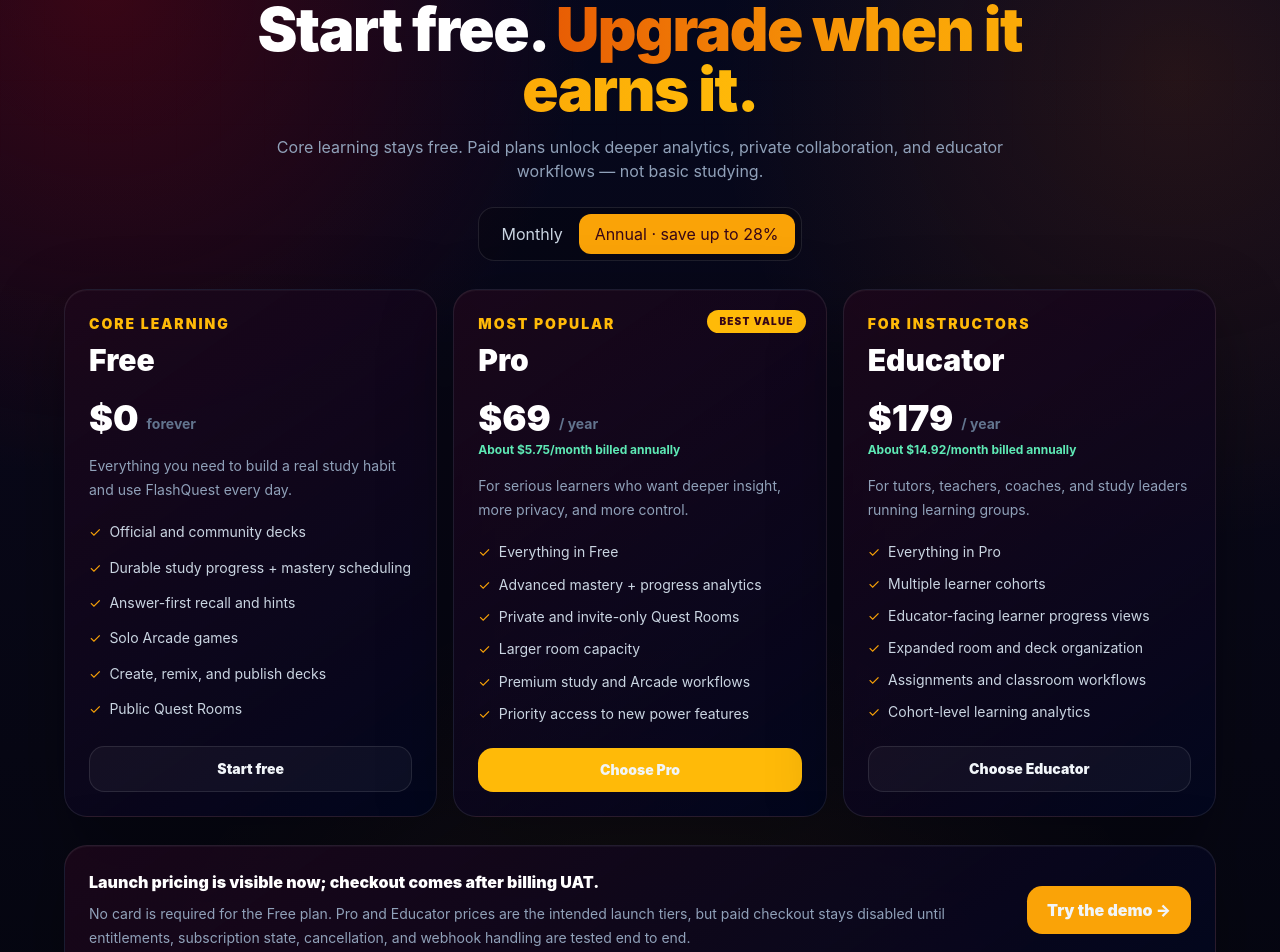
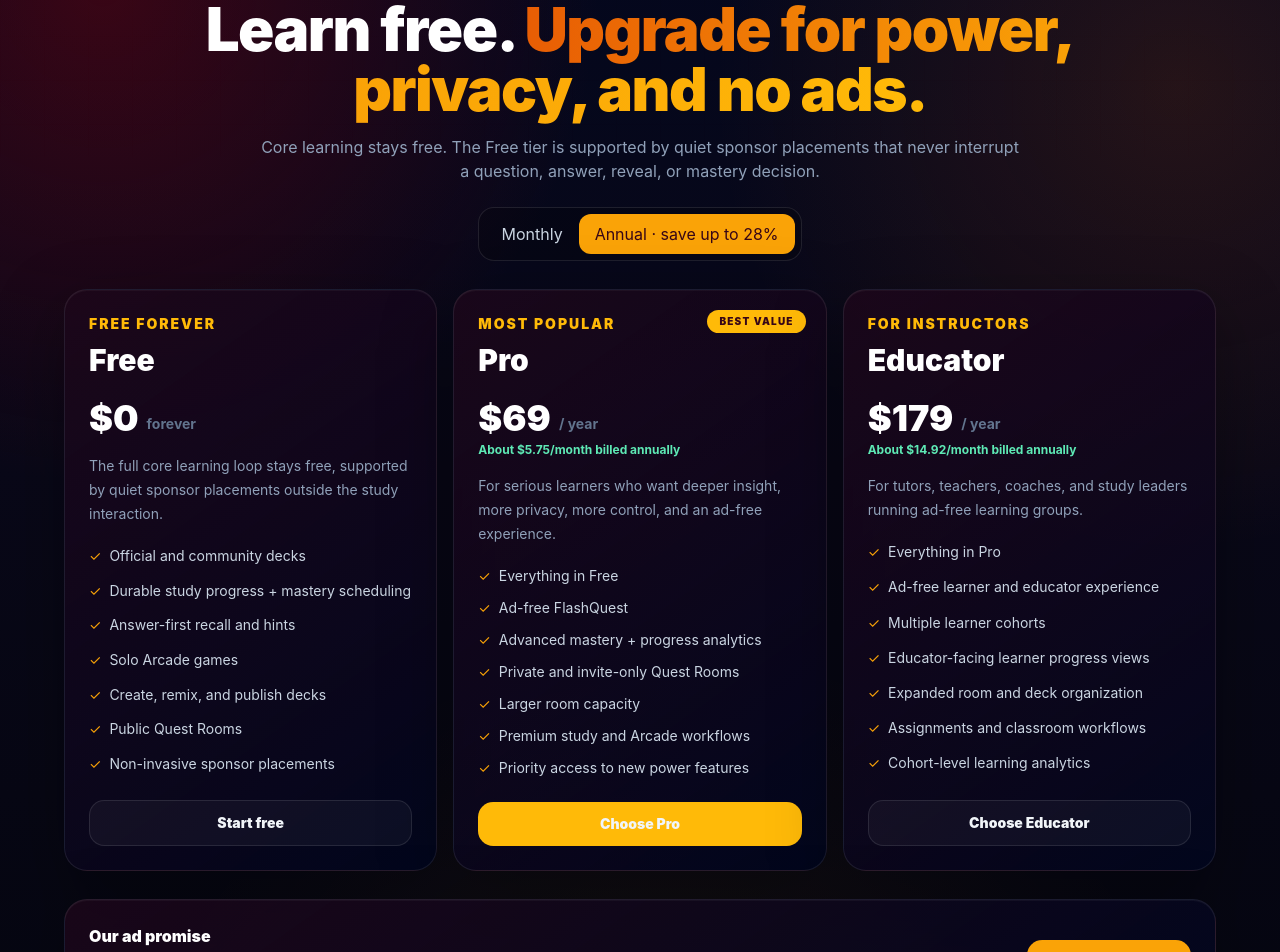
Before and after one commit to mergemaven11/FlashQuest, a React (Vite) app in the folder frontend/: page /plans in a window 1280 px wide. Shown: the part 140-1092 px from the top of the page. Built offline with nearby package versions, Linux system fonts and the light colour scheme; no server answers.

Commit message:
feat: make Free ad-supported and paid plans ad-free

```diff
--- a/frontend/src/pages/Plans.tsx
+++ b/frontend/src/pages/Plans.tsx
@@ -8,8 +8,8 @@ const plans = [
     name: "Free",
     monthly: 0,
     annual: 0,
-    badge: "Core learning",
-    summary: "Everything you need to build a real study habit and use FlashQuest every day.",
+    badge: "Free forever",
+    summary: "The full core learning loop stays free, supported by quiet sponsor placements outside the study interaction.",
     features: [
       "Official and community decks",
       "Durable study progress + mastery scheduling",
@@ -17,6 +17,7 @@ const plans = [
       "Solo Arcade games",
       "Create, remix, and publish decks",
       "Public Quest Rooms",
+      "Non-invasive sponsor placements",
     ],
     featured: false,
   },
@@ -25,9 +26,10 @@ const plans = [
     monthly: 7.99,
     annual: 69,
     badge: "Most popular",
-    summary: "For serious learners who want deeper insight, more privacy, and more control.",
+    summary: "For serious learners who want deeper insight, more privacy, more control, and an ad-free experience.",
     features: [
       "Everything in Free",
+      "Ad-free FlashQuest",
       "Advanced mastery + progress analytics",
       "Private and invite-only Quest Rooms",
       "Larger room capacity",
@@ -41,9 +43,10 @@ const plans = [
     monthly: 19.99,
     annual: 179,
     badge: "For instructors",
-    summary: "For tutors, teachers, coaches, and study leaders running learning groups.",
+    summary: "For tutors, teachers, coaches, and study leaders running ad-free learning groups.",
     features: [
       "Everything in Pro",
+      "Ad-free learner and educator experience",
       "Multiple learner cohorts",
       "Educator-facing learner progress views",
       "Expanded room and deck organization",
@@ -66,10 +69,10 @@ export default function Plans() {
       <section className="text-center">
         <p className="metric-label">💳 FlashQuest pricing</p>
         <h1 className="mx-auto mt-2 max-w-4xl text-4xl font-black tracking-tight text-white sm:text-6xl">
-          Start free. <span className="ember-text">Upgrade when it earns it.</span>
+          Learn free. <span className="ember-text">Upgrade for power, privacy, and no ads.</span>
         </h1>
         <p className="mx-auto mt-4 max-w-3xl text-sm leading-6 text-slate-400 sm:text-base">
-          Core learning stays free. Paid plans unlock deeper analytics, private collaboration, and educator workflows — not basic studying.
+          Core learning stays free. The Free tier is supported by quiet sponsor placements that never interrupt a question, answer, reveal, or mastery decision.
         </p>
 
         <div className="mx-auto mt-6 inline-flex rounded-2xl border border-white/10 bg-black/20 p-1.5">
@@ -144,9 +147,9 @@ export default function Plans() {
 
       <section className="game-panel grid gap-3 p-5 sm:p-6 lg:grid-cols-[1fr_auto] lg:items-center">
         <div>
-          <p className="font-black text-white">Launch pricing is visible now; checkout comes after billing UAT.</p>
+          <p className="font-black text-white">Our ad promise</p>
           <p className="mt-2 text-sm leading-6 text-slate-400">
-            No card is required for the Free plan. Pro and Educator prices are the intended launch tiers, but paid checkout stays disabled until entitlements, subscription state, cancellation, and webhook handling are tested end to end.
+            No popups. No interstitials. No autoplay. No ads between questions. No ad inside the answer or reveal experience. Sponsor inventory belongs around learning, never in the middle of it.
           </p>
         </div>
         <Link className="game-button bg-[#faa307] px-5 py-3 text-center font-black text-[#370617]" to="/demo">
```
